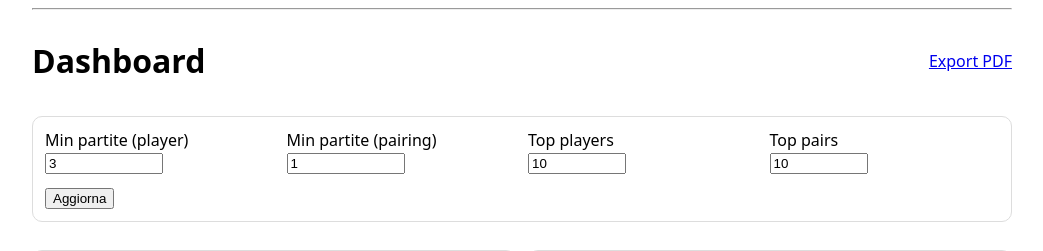
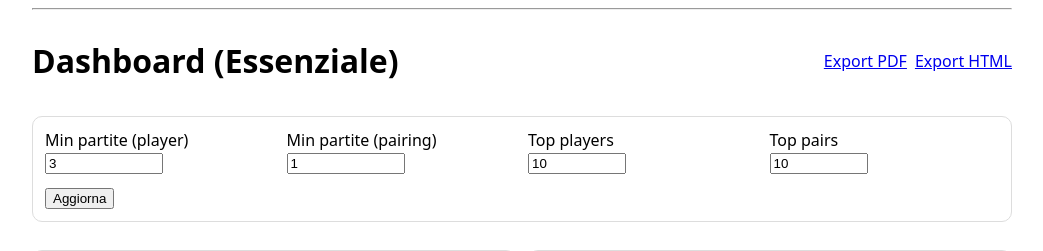
Before and after one commit to frpnz/commander-tracker, a FastAPI app: page /dashboard_mini in a window 1280 px wide. Shown: the part 46-297 px from the top of the page, without its empty margins (118-1161 px from the left). Run offline with FastAPI, Linux system fonts and the light colour scheme; data that the repository does not hold is empty.

Commit message:
stabile - definitivo con export html

```diff
--- a/app.py
+++ b/app.py
@@ -967,3 +967,23 @@ def dashboard_mini_pdf(request: Request) -> StreamingResponse:
         media_type="application/pdf",
         headers={"Content-Disposition": "attachment; filename=commander_dashboard_mini.pdf"},
     )
+
+@app.get("/dashboard_mini.html", response_class=HTMLResponse)
+def dashboard_mini_html(
+    request: Request,
+    min_pg: int = 3,
+    min_pair: int = 3,
+    top_players: int = 10,
+    top_pairs: int = 10,
+) -> HTMLResponse:
+    # riusa la logica della dashboard_mini (stesso payload)
+    resp = dashboard_mini(
+        request=request,
+        min_pg=min_pg,
+        min_pair=min_pair,
+        top_players=top_players,
+        top_pairs=top_pairs,
+    )
+    # forza download (facoltativo: puoi anche ometterlo)
+    resp.headers["Content-Disposition"] = "attachment; filename=dashboard_mini.html"
+    return resp
--- a/templates/dashboard_mini.html
+++ b/templates/dashboard_mini.html
@@ -2,12 +2,19 @@
 {% block content %}
 
 <div style="display:flex; align-items:center; justify-content:space-between;">
-  <h1>Dashboard</h1>
+  <h1>Dashboard (Essenziale)</h1>
 
-  <a href="/dashboard_mini.pdf{{ '?' + request.query_string.decode() if request.query_string else '' }}"
-     class="button">
-    Export PDF
-  </a>
+  <div style="display:flex; align-items:center; gap:8px;">
+    <a href="/dashboard_mini.pdf{{ '?' + request.query_string.decode() if request.query_string else '' }}"
+       class="button">
+      Export PDF
+    </a>
+
+    <a href="/dashboard_mini.html{{ '?' + request.query_string.decode() if request.query_string else '' }}"
+       class="button">
+      Export HTML
+    </a>
+  </div>
 </div>
 
 <form method="get" action="/dashboard_mini" class="card" style="margin:12px 0 16px;">
```
